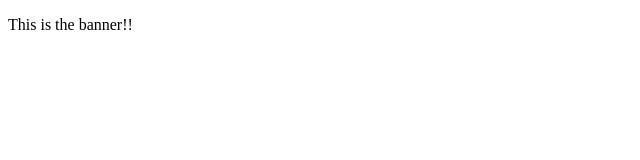
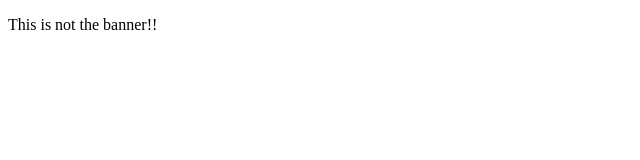
Before and after one commit to dldnlee/roleplay_testing, a plain HTML site: page index.html in a window 1280 px wide. Shown: the full height of the page, 0-640 px from the left. Drawn offline with Linux system fonts and the light colour scheme.

Commit message:
feat - change code

```diff
--- a/index.html
+++ b/index.html
@@ -7,7 +7,7 @@
   </head>
   <body>
     <div>
-      <p>This is the banner!!</p>
+      <p>This is not the banner!!</p>
     </div>
   </body>
 </html>
```
